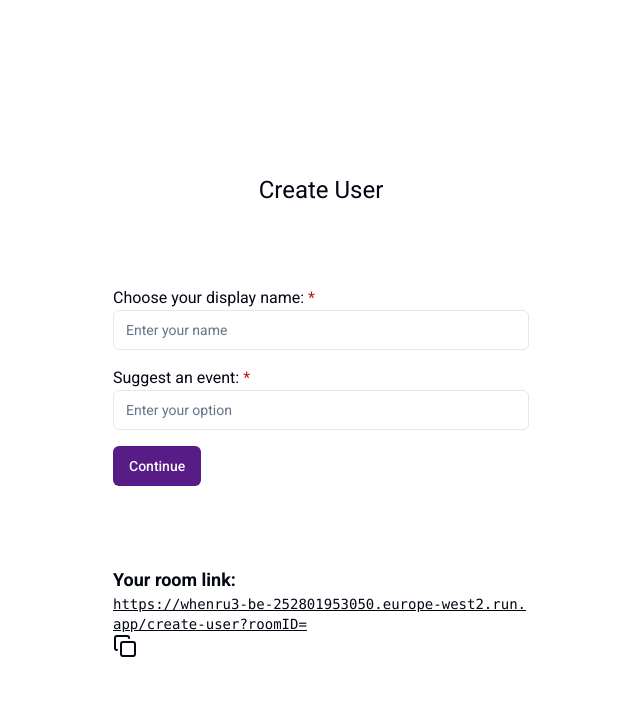
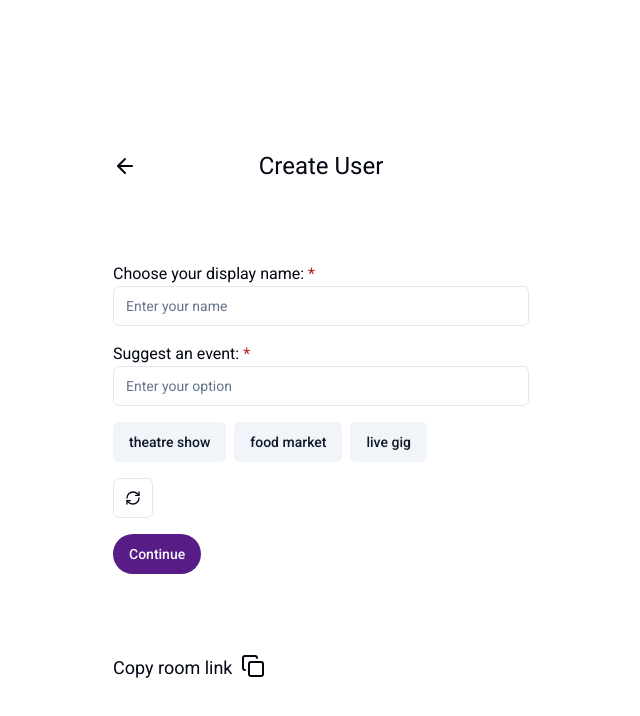
Before and after one commit to conagyurig/votes-app, a React (Vite) app: page /create-user in a window 1280 px wide. Shown: the top 716 px of the page, without its empty margins (319-959 px from the left). Built offline with nearby package versions, Linux system fonts and the light colour scheme.

Commit message:
refactor and adding auto suggestions

```diff
--- a/package.json
+++ b/package.json
@@ -27,8 +27,10 @@
     "react": "^18.3.1",
     "react-day-picker": "^8.10.1",
     "react-dom": "^18.3.1",
+    "react-hot-toast": "^2.4.1",
     "react-latex-next": "^3.0.0",
     "react-router-dom": "^6.26.2",
+    "react-spinners": "^0.14.1",
     "recharts": "^2.13.0",
     "tailwind-merge": "^2.5.2",
     "tailwindcss-animate": "^1.0.7"
--- a/src/App.tsx
+++ b/src/App.tsx
@@ -1,4 +1,5 @@
 import { BrowserRouter as Router, Routes, Route } from "react-router-dom";
+import { Toaster } from "react-hot-toast";
 import CreateRoom from "./components/CreateRoom";
 import CreateUser from "./components/CreateUser";
 import WaitToVotePage from "./components/WaitToVote";
@@ -8,6 +9,9 @@ import Availability from "./components/Availability";
 const App: React.FC = () => {
   return (
     <Router>
+      <div>
+        <Toaster />
+      </div>
       <Routes>
         <Route path="/" element={<CreateRoom />} />
         <Route path="/create-user" element={<CreateUser />} />
--- a/src/components/Availability.tsx
+++ b/src/components/Availability.tsx
@@ -3,6 +3,7 @@ import { useNavigate, useSearchParams } from "react-router-dom";
 import { Button } from "./ui/button";
 import { Calendar } from "./ui/calendar";
 import { API_AVAILABILITY_ENDPOINT, getRoomURL } from "@/utils/constants";
+import CopyURL from "./ui/copyURL";
 
 export interface User {
   id: string;
@@ -26,17 +27,6 @@ const Availability: React.FC = () => {
   const userToken = roomID ? localStorage.getItem(roomID) : "";
 
   const roomURL = getRoomURL(roomID);
-
-  const handleCopy = () => {
-    navigator.clipboard
-      .writeText(roomURL)
-      .then(() => {
-        alert("Text copied to clipboard!");
-      })
-      .catch((error) => {
-        console.error("Failed to copy text: ", error);
-      });
-  };
 
   const requestCreateUserWithOption = async () => {
     if (dates) {
@@ -87,20 +77,8 @@ const Availability: React.FC = () => {
             Continue
           </Button>
         </div>
-        <div className="w-full px-6 mt-10 text-left overflow-x-auto">
-          <h3 className="text-lg font-bold">Your room link:</h3>
-          <div className="text-sm font-mono break-all w-full">
-            <p
-              onClick={handleCopy}
-              style={{
-                cursor: "pointer",
-                textDecoration: "underline",
-              }}
-              className="text-sm font-mono break-all w-full"
-            >
-              {roomURL}
-            </p>
-          </div>
+        <div>
+          <CopyURL roomURL={roomURL} />
         </div>
       </div>
     </div>
--- a/src/components/CreateUser.tsx
+++ b/src/components/CreateUser.tsx
@@ -2,8 +2,10 @@ import React, { useState } from "react";
 import { useNavigate, useSearchParams } from "react-router-dom";
 import { Input } from "./ui/input";
 import { Button } from "./ui/button";
-import { ChevronLeft, Copy } from "lucide-react";
 import { API_USER_ENDPOINT, getRoomURL } from "@/utils/constants";
+import toast from "react-hot-toast";
+import CopyURL from "./ui/copyURL";
+import { ArrowLeft, RefreshCwIcon } from "lucide-react";
 
 export interface User {
   id: string;
@@ -17,9 +19,66 @@ export interface CreateUserRequest {
   optionContent: string;
 }
 
+const autoSuggestions = [
+  "bar",
+  "club",
+  "spoons", // Wetherspoons pub
+  "dinner",
+  "library",
+  "cafe",
+  "karaoke night",
+  "bowling",
+  "cinema",
+  "escape room",
+  "pub quiz night",
+  "bottomless brunch",
+  "house party",
+  "theatre show",
+  "food market",
+  "live gig",
+  "board game cafe",
+  "open mic night",
+  "charity fundraiser night",
+  "football match",
+  "rugby match",
+  "comedy club",
+  "theme park day trip",
+  "paintball",
+  "go-karting",
+  "street food festival",
+  "beach day",
+  "bingo night",
+  "art exhibition",
+  "museum visit",
+  "salsa dancing class",
+  "roller disco",
+  "mini golf",
+  "afternoon tea",
+  "hiking trip",
+  "cultural food tour",
+  "trampoline park",
+  "shopping spree",
+  "afternoon pub crawl",
+  "silent disco",
+  "gaming arcade",
+  "charity fun run",
+  "pottery class",
+  "ghost tour",
+  "whisky tasting",
+  "sports club social",
+  "pool or snooker night",
+  "spa day",
+  "night-time stargazing",
+  "open air cinema",
+  "visiting a botanical garden",
+];
+
 const CreateUser: React.FC = () => {
   const [displayName, setDisplayName] = useState<string>("");
   const [option, setOption] = useState<string>("");
+  const [suggestions, setSuggestions] = useState<string[]>(
+    getRandSuggestions(autoSuggestions)
+  );
   const [_, setError] = useState<string>("");
   let [searchParams] = useSearchParams();
   let roomID = searchParams.get("roomID") ?? "";
@@ -27,18 +86,11 @@ const CreateUser: React.FC = () => {
 
   const roomURL = getRoomURL(roomID);
 
-  const handleCopy = () => {
-    navigator.clipboard
-      .writeText(roomURL)
-      .then(() => {
-        alert("Text copied to clipboard!");
-      })
-      .catch((error) => {
-        console.error("Failed to copy text: ", error);
-      });
-  };
-
   const requestCreateUserWithOption = async () => {
+    if (displayName.length == 0 || option.length == 0) {
+      toast.error("Please fill in required fields");
+      return;
+    }
     try {
       if (roomID) {
         const requestBody: CreateUserRequest = {
@@ -60,14 +112,19 @@ const CreateUser: React.FC = () => {
       }
     } catch (err: any) {
       setError(err.message);
-      console.error(err);
+      toast.error(err);
     }
   };
 
   return (
     <div className="flex justify-center items-center min-h-screen">
       <div className="w-full max-w-xl min-w-[200px] px-20">
-        <h1 className="text-2xl text-center pt-8 pb-20">Create User</h1>
+        <div className="flex items-center pt-8 pb-20 relative">
+          <button className="flex absolute left-0">
+            <ArrowLeft />
+          </button>
+          <h1 className="text-2xl text-center mx-auto">Create User</h1>
+        </div>
         <div>
           <h2>
             Choose your display name: <span className="text-red-700">*</span>
@@ -89,27 +146,52 @@ const CreateUser: React.FC = () => {
             onChange={(e) => setOption(e.target.value)}
             className="mb-4"
           />
-          <Button onClick={requestCreateUserWithOption}>Continue</Button>
-        </div>
-        <div className="pt-20">
-          <h3 className="text-lg font-bold">Your room link: </h3>
-          <div>
-            <p
-              onClick={handleCopy}
-              style={{
-                cursor: "pointer",
-                textDecoration: "underline",
-              }}
-              className="text-sm font-mono break-all w-full"
+          <div className="mb-4">
+            <div className="flex gap-2">
+              {suggestions.map((suggestion) => (
+                <Button
+                  onClick={() => {
+                    setOption(suggestion);
+                  }}
+                  variant="secondary"
+                >
+                  {suggestion}
+                </Button>
+              ))}
+            </div>
+            <div className="flex ">
+              <Button
+                className="mt-4"
+                onClick={() =>
+                  setSuggestions(getRandSuggestions(autoSuggestions))
+                }
+                variant="outline"
+                size="icon"
+              >
+                <RefreshCwIcon />
+              </Button>
+            </div>
+          </div>
+          <div className="flex justify-start ">
+            <Button
+              className="rounded-full"
+              onClick={requestCreateUserWithOption}
             >
-              {roomURL}
-            </p>
-            <Copy />
+              Continue
+            </Button>
           </div>
         </div>
+        <CopyURL roomURL={roomURL} />
       </div>
     </div>
   );
 };
 
 export default CreateUser;
+
+function getRandSuggestions(suggestions: string[]) {
+  const max = suggestions.length - 3;
+  const start = Math.floor(Math.random() * max);
+  const end = start + 3;
+  return suggestions.slice(start, end);
+}
--- a/src/components/Results.tsx
+++ b/src/components/Results.tsx
@@ -2,11 +2,7 @@ import React, { useState, useEffect } from "react";
 import { User } from "./CreateUser";
 import { useSearchParams } from "react-router-dom";
 import { ChartOption, PieChartComponent, PieChartProps } from "./ui/pie-chart";
-import {
-  BarChartComponent,
-  BarChartOption,
-  BarChartProps,
-} from "./ui/barChart";
+import { BarChartOption, BarChartProps } from "./ui/barChart";
 import { jwtDecode } from "jwt-decode";
 import { TokenPayload } from "./WaitToVote";
 import { HorizontalBarChartComponent } from "./ui/horizontalBarChart";
@@ -57,10 +53,6 @@ const Results: React.FC = () => {
   let roomID = searchParams.get("roomID");
   const userToken = roomID ? localStorage.getItem(roomID) : "";
 
-  const roomURL =
-    "https://whenru3-be-252801953050.europe-west2.run.app/create-user?roomID=" +
-    roomID;
-
   useEffect(() => {
     if (roomID && userToken && userToken.length != 0) {
       const decoded = jwtDecode<TokenPayload>(userToken);
@@ -68,16 +60,6 @@ const Results: React.FC = () => {
     }
   }, []);
 
-  const handleCopy = () => {
-    navigator.clipboard
-      .writeText(roomURL)
-      .then(() => {
-        alert("Text copied to clipboard!");
-      })
-      .catch((error) => {
-        console.error("Failed to copy text: ", error);
-      });
-  };
   useEffect(() => {
     const fetchRoomState = async () => {
       try {
@@ -156,21 +138,6 @@ const Results: React.FC = () => {
             </div>
           )}
         </div>
-        <div className="w-full px-6 mt-10 text-left overflow-x-auto">
-          <h3 className="text-lg font-bold">Your room link:</h3>
-          <div className="text-sm font-mono break-all w-full">
-            <p
-              onClick={handleCopy}
-              style={{
-                cursor: "pointer",
-                textDecoration: "underline",
-              }}
-              className="text-sm font-mono break-all w-full"
-            >
-              {roomURL}
-            </p>
-          </div>
-        </div>
       </div>
     </div>
   );
--- a/src/components/WaitToVote.tsx
+++ b/src/components/WaitToVote.tsx
@@ -6,6 +6,8 @@ import { RadioGroup, RadioGroupItem } from "./ui/radio-group";
 import { Label } from "./ui/label";
 import { Card } from "./ui/card";
 import { Button } from "./ui/button";
+import CopyURL from "./ui/copyURL";
+import { getRoomURL } from "@/utils/constants";
 
 interface Option {
   id: string;
@@ -42,8 +44,10 @@ const WaitToVotePage: React.FC = () => {
   const navigate = useNavigate();
 
   let [searchParams] = useSearchParams();
-  let roomID = searchParams.get("roomID");
+  let roomID = searchParams.get("roomID") ?? "";
   const userToken = roomID ? localStorage.getItem(roomID) : "";
+
+  const roomURL = getRoomURL(roomID);
 
   useEffect(() => {
     if (roomID && userToken && userToken.length != 0) {
@@ -54,7 +58,6 @@ const WaitToVotePage: React.FC = () => {
 
   const handleOptionChange = (value: string) => {
     setOption(value);
-    console.log("Selected option:", value);
   };
 
   useEffect(() => {
@@ -73,7 +76,6 @@ const WaitToVotePage: React.FC = () => {
     ) {
       const message = JSON.stringify({ type: "revealVotes" });
       ws.current.send(message);
-      // navigate("/results?roomID=" + roomID);
     }
   };
 
@@ -100,8 +102,11 @@ const WaitToVotePage: React.FC = () => {
       fetchRoomState();
       const encodedToken = encodeURIComponent(userToken);
       ws.current = new WebSocket(
-        // "wss://whenru3-be-252801953050.europe-west2.run.app/ws?roomID=" +
-        "ws://localhost:8080/ws?roomID=" + roomID + "&token=" + encodedToken
+        "wss://whenru3-be-252801953050.europe-west2.run.app/ws?roomID=" +
+          // "ws://localhost:8080/ws?roomID=" +
+          roomID +
+          "&token=" +
+          encodedToken
       );
 
       ws.current.onopen = () => {
@@ -202,6 +207,7 @@ const WaitToVotePage: React.FC = () => {
             </Button>
           </div>
         )}
+        <CopyURL roomURL={roomURL} />
       </div>
     </div>
   );
--- /dev/null
+++ b/src/components/ui/copyURL.tsx
@@ -0,0 +1,32 @@
+import { Copy } from "lucide-react";
+import toast from "react-hot-toast";
+
+interface Props {
+  roomURL: string;
+}
+
+const CopyURL: React.FC<Props> = ({ roomURL }) => {
+  const handleCopy = () => {
+    navigator.clipboard
+      .writeText(roomURL)
+      .then(() => {
+        toast.success("Copied to clipboard");
+      })
+      .catch((error) => {
+        console.error("Failed to copy text: ", error);
+      });
+  };
+  return (
+    <div className="pt-20">
+      <button onClick={handleCopy}>
+        <h3 className="flex text-lg ">
+          Copy room link
+          <Copy className="mx-2" />
+        </h3>
+        <div> </div>
+      </button>
+    </div>
+  );
+};
+
+export default CopyURL;
```
Also changed, not shown: src/components/CreateRoom.tsx (+11 -1 lines), src/components/ui/pie-chart.tsx (+30 -1 lines), src/utils/constants.ts (+7 -7 lines), 1 other file (tests, documents, lock files or other folders).
